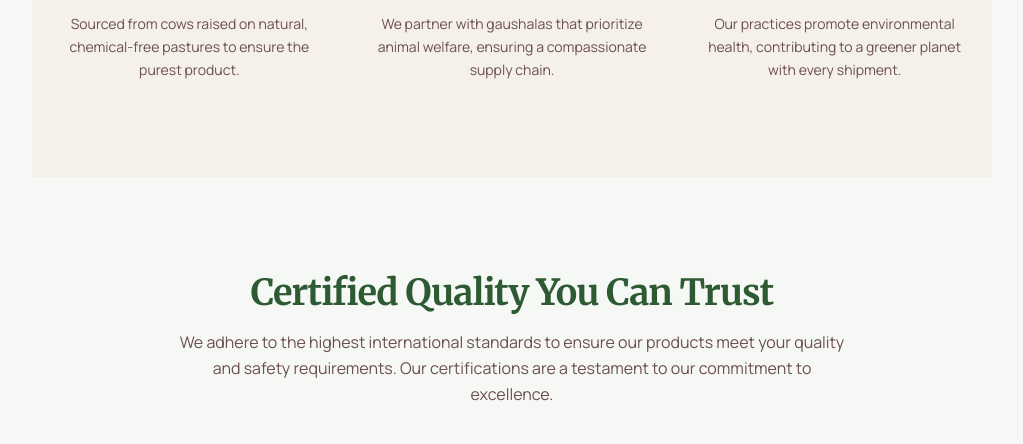
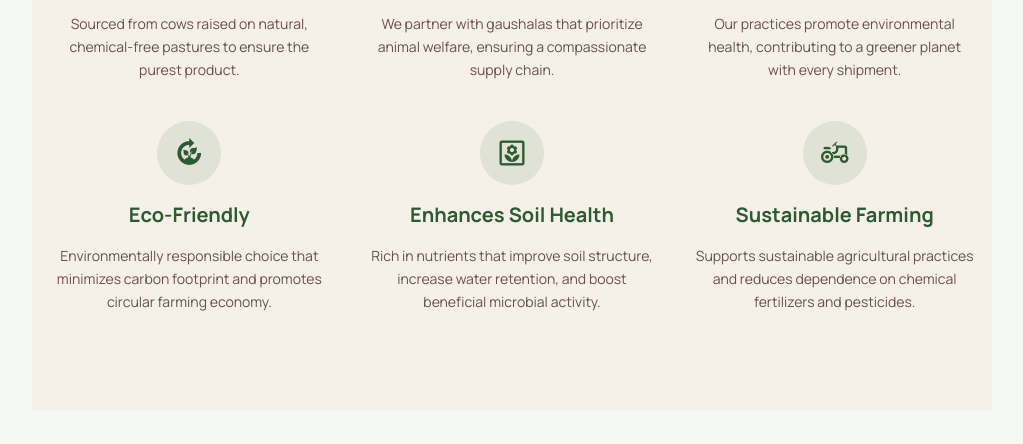
Before and after one commit to Kushpawan/ecoDungWeb, a website built with webpack: page about_us.html in a window 1280 px wide. Shown: the part 1824-2268 px from the top of the page, without its empty margins (128-1151 px from the left). Built offline with nearby package versions, Linux system fonts and the light colour scheme.

Commit message:
all changes

```diff
--- a/about_us.html
+++ b/about_us.html
@@ -182,37 +182,92 @@
                     <!-- Icon-based Feature List -->
                     <section class="bg-warm-beige dark:bg-black/20 py-16 sm:py-24">
                         <div class="max-w-5xl mx-auto px-4">
+
                             <div class="grid grid-cols-1 sm:grid-cols-2 lg:grid-cols-3 gap-10 text-center">
+
+                                <!-- Item 1 -->
                                 <div class="flex flex-col items-center gap-4">
                                     <div class="flex items-center justify-center size-16 bg-deep-forest-green/10 dark:bg-primary/20 rounded-full">
                                         <span class="material-symbols-outlined text-deep-forest-green dark:text-primary text-3xl">eco</span>
                                     </div>
                                     <h4 class="text-xl font-bold text-deep-forest-green dark:text-gray-100">100%
                                         Organic</h4>
-                                    <p class="text-sm leading-relaxed">Sourced from cows raised on natural,
-                                        chemical-free pastures to ensure the purest product.</p>
+                                    <p class="text-sm leading-relaxed">
+                                        Sourced from cows raised on natural, chemical-free pastures to ensure the purest
+                                        product.
+                                    </p>
                                 </div>
+
+                                <!-- Item 2 -->
                                 <div class="flex flex-col items-center gap-4">
                                     <div class="flex items-center justify-center size-16 bg-deep-forest-green/10 dark:bg-primary/20 rounded-full">
                                         <span class="material-symbols-outlined text-deep-forest-green dark:text-primary text-3xl">volunteer_activism</span>
                                     </div>
                                     <h4 class="text-xl font-bold text-deep-forest-green dark:text-gray-100">Ethical
                                         Sourcing</h4>
-                                    <p class="text-sm leading-relaxed">We partner with gaushalas that prioritize animal
-                                        welfare, ensuring a compassionate supply chain.</p>
+                                    <p class="text-sm leading-relaxed">
+                                        We partner with gaushalas that prioritize animal welfare, ensuring a
+                                        compassionate supply chain.
+                                    </p>
                                 </div>
+
+                                <!-- Item 3 -->
                                 <div class="flex flex-col items-center gap-4">
                                     <div class="flex items-center justify-center size-16 bg-deep-forest-green/10 dark:bg-primary/20 rounded-full">
                                         <span class="material-symbols-outlined text-deep-forest-green dark:text-primary text-3xl">public</span>
                                     </div>
                                     <h4 class="text-xl font-bold text-deep-forest-green dark:text-gray-100">Sustainable
                                         Exports</h4>
-                                    <p class="text-sm leading-relaxed">Our practices promote environmental health,
-                                        contributing to a greener planet with every shipment.</p>
+                                    <p class="text-sm leading-relaxed">
+                                        Our practices promote environmental health, contributing to a greener planet
+                                        with every shipment.
+                                    </p>
                                 </div>
+
+                                <!-- Item 4 -->
+                                <div class="flex flex-col items-center gap-4">
+                                    <div class="flex items-center justify-center size-16 bg-deep-forest-green/10 dark:bg-primary/20 rounded-full">
+                                        <span class="material-symbols-outlined text-deep-forest-green dark:text-primary text-3xl">compost</span>
+                                    </div>
+                                    <h4 class="text-xl font-bold text-deep-forest-green dark:text-gray-100">
+                                        Eco-Friendly</h4>
+                                    <p class="text-sm leading-relaxed">
+                                        Environmentally responsible choice that minimizes carbon footprint and promotes
+                                        circular farming economy.
+                                    </p>
+                                </div>
+
+                                <!-- Item 5 -->
+                                <div class="flex flex-col items-center gap-4">
+                                    <div class="flex items-center justify-center size-16 bg-deep-forest-green/10 dark:bg-primary/20 rounded-full">
+                                        <span class="material-symbols-outlined text-deep-forest-green dark:text-primary text-3xl">yard</span>
+                                    </div>
+                                    <h4 class="text-xl font-bold text-deep-forest-green dark:text-gray-100">Enhances
+                                        Soil Health</h4>
+                                    <p class="text-sm leading-relaxed">
+                                        Rich in nutrients that improve soil structure, increase water retention, and
+                                        boost beneficial microbial activity.
+                                    </p>
+                                </div>
+
+                                <!-- Item 6 -->
+                                <div class="flex flex-col items-center gap-4">
+                                    <div class="flex items-center justify-center size-16 bg-deep-forest-green/10 dark:bg-primary/20 rounded-full">
+                                        <span class="material-symbols-outlined text-deep-forest-green dark:text-primary text-3xl">agriculture</span>
+                                    </div>
+                                    <h4 class="text-xl font-bold text-deep-forest-green dark:text-gray-100">Sustainable
+                                        Farming</h4>
+                                    <p class="text-sm leading-relaxed">
+                                        Supports sustainable agricultural practices and reduces dependence on chemical
+                                        fertilizers and pesticides.
+                                    </p>
+                                </div>
+
                             </div>
+
                         </div>
                     </section>
+
                     <!-- Certification Showcase -->
                     <section class="py-16 sm:py-24">
                         <div class="max-w-5xl mx-auto px-4 flex flex-col items-center gap-10">
@@ -257,9 +312,9 @@
                             <p class="text-warm-beige mt-3 max-w-xl mx-auto">Explore our range of premium, ethically
                                 sourced products and take the next step towards sustainable agriculture.</p>
                             <a href="Products.html">
-                            <button class="mt-8 flex-shrink-0 mx-auto min-w-[84px] max-w-[480px] cursor-pointer items-center justify-center overflow-hidden rounded-lg h-12 px-5 bg-primary text-background-dark text-base font-bold leading-normal tracking-[0.015em] hover:bg-opacity-90 transition-colors">
-                                <span class="truncate">Explore Our Products</span>
-                            </button>
+                                <button class="mt-8 flex-shrink-0 mx-auto min-w-[84px] max-w-[480px] cursor-pointer items-center justify-center overflow-hidden rounded-lg h-12 px-5 bg-primary text-background-dark text-base font-bold leading-normal tracking-[0.015em] hover:bg-opacity-90 transition-colors">
+                                    <span class="truncate">Explore Our Products</span>
+                                </button>
                             </a>
                         </div>
                     </section>
@@ -278,7 +333,8 @@
                                 </h2>
                             </div>
                             <p class="text-[#599a4c] dark:text-primary/70 text-sm whitespace-normal break-words">
-                                Your trusted partner for high-quality, organic cow dung products for a sustainable future.
+                                Your trusted partner for high-quality, organic cow dung products for a sustainable
+                                future.
                             </p>
                         </div>
 
@@ -293,9 +349,12 @@
                         <!-- Col 3 -->
                         <div class="flex flex-col gap-4 w-full break-words">
                             <h3 class="text-[#101b0d] dark:text-background-light font-bold text-sm">Legal</h3>
-                            <a class="text-[#599a4c] dark:text-primary/70 text-sm" href="privacy_policy.html">Privacy Policy</a>
-                            <a class="text-[#599a4c] dark:text-primary/70 text-sm" href="terms_of_service.html">Terms of Service</a>
-                            <a class="text-[#599a4c] dark:text-primary/70 text-sm" href="shipping_policy.html">Shipping Policy</a>
+                            <a class="text-[#599a4c] dark:text-primary/70 text-sm" href="privacy_policy.html">Privacy
+                                Policy</a>
+                            <a class="text-[#599a4c] dark:text-primary/70 text-sm" href="terms_of_service.html">Terms of
+                                Service</a>
+                            <a class="text-[#599a4c] dark:text-primary/70 text-sm" href="shipping_policy.html">Shipping
+                                Policy</a>
                         </div>
 
                         <!-- Col 4 -->
@@ -308,7 +367,8 @@
                     </div>
 
                     <div class="mt-8 pt-6 border-t border-solid border-[#e9f3e7] dark:border-primary/10 text-center">
-                        <p class="text-[#599a4c] dark:text-primary/70 text-xs">© 2025 EcoDung Exports. All Rights Reserved.</p>
+                        <p class="text-[#599a4c] dark:text-primary/70 text-xs">© 2025 EcoDung Exports. All Rights
+                            Reserved.</p>
                     </div>
 
                 </footer>
```
Also changed, not shown: Products.html (+9 -3 lines).
